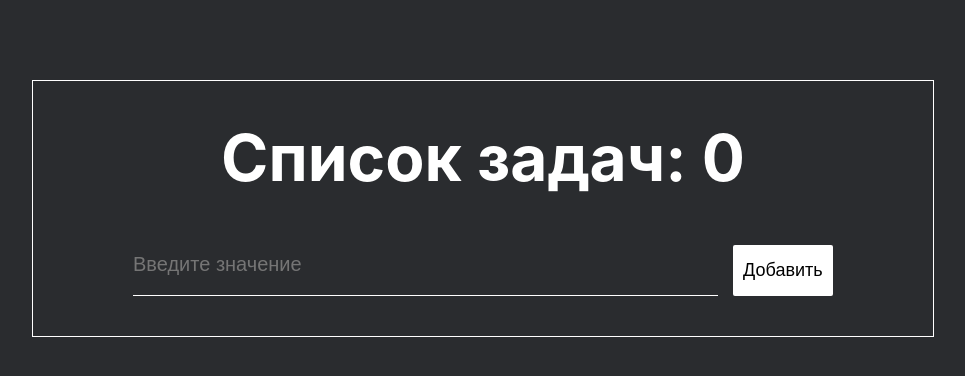
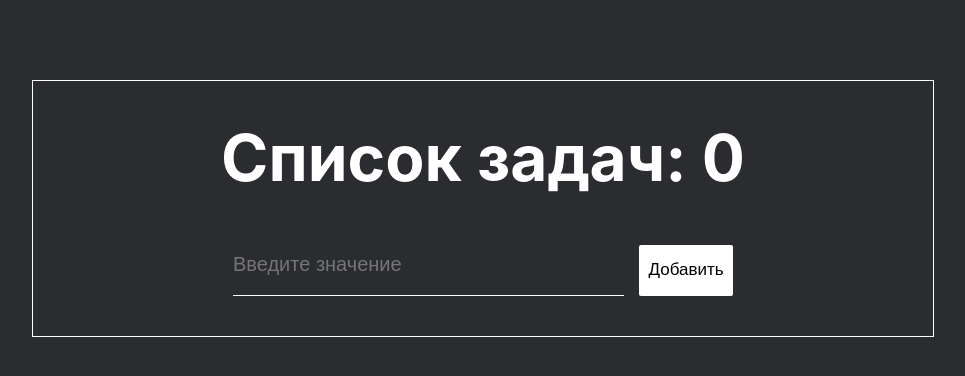
Before and after one commit to lifein2020/todolist_react, a React (Create React App) app: page / in a window 1280 px wide. Shown: the top 376 px of the page, without its empty margins (157-1122 px from the left). Built offline with nearby package versions, Linux system fonts and the light colour scheme.

Commit message:
corect styles

```diff
--- a/src/index.css
+++ b/src/index.css
@@ -1,65 +1,4 @@
-/* .App {
-  text-align: center;
-}
 
-.App .item-todo {
-  padding: 14px;
-  width: 250px;
-  margin: 0 auto;
-  text-align: left;
-  margin-top: 15px;
-  background: linear-gradient(
-    90deg,
-    rgba(93, 12, 255, 1) 0%,
-    rgba(155, 0, 250, 1) 100%
-  );
-  color: #fff;
-  border: none;
-  border-radius: 5px;
-  cursor: pointer;
-}
-
-.App .item-todo .item-text {
-  display: inline-block;
-  cursor: pointer;
-}
-
-.App input {
-  padding: 14px 32px 14px 16px;
-  border-radius: 4px 0 0 4px;
-  border: 2px solid #5d0cff;
-  outline: none;
-  background: transparent;
-}
-
-.App button {
-  padding: 16px 7px;
-  border: none;
-  border-radius: 0 4px 4px 0;
-  cursor: pointer;
-  outline: none;
-  background: linear-gradient(
-    90deg,
-    rgba(93, 12, 255, 1) 0%,
-    rgba(155, 0, 250, 1) 100%
-  );
-  color: #fff;
-  text-transform: capitalize;
-}
-
-.App .item-todo .item-delete {
-  display: inline-block;
-  cursor: pointer;
-  float: right;
-  font-size: 22px;
-  position: relative;
-  left: -4px;
-  bottom: 5px;
-}
-
-.strike {
-  text-decoration: line-through;
-} */
 .body{
   padding: 0;
   background-color: #2A2C2F;
@@ -91,7 +30,7 @@
   justify-content: space-between;
   margin: 40px auto 0;
   padding: 0;
-  width: calc(100% - 200px);
+  width: calc(100% - 100px);
   font-size: 20px;
   line-height: 1.3;
 }
@@ -119,7 +58,7 @@
   border-radius: 2px;
   background: #FFFFFF;
   cursor: pointer;
-  font-size: 18px;
+  font-size: 12px;
   line-height: 22px;
   text-align: center;
   color: #000000;
@@ -186,6 +125,12 @@
   .title {
     font-size: 50px;
   }
+  .form {
+    width: calc(100% - 250px);
+  }
+  .form__button {
+    font-size: 15px;
+  }
   .item {
     margin: 55px auto 0;
     font-size: 25px;
@@ -199,6 +144,12 @@
   }
   .title {
     font-size: 58px;
+  }
+  .form {
+    width: calc(100% - 300px);
+  }
+  .form__button {
+    font-size: 17px;
   }
   .item {
     margin: 55px auto 0;
@@ -214,6 +165,9 @@
   .title {
     font-size: 4rem;
   }
+  .form {
+    width: calc(100% - 400px);
+  }
   .item {
     margin: 55px auto 0;
     font-size: 30px;
```
